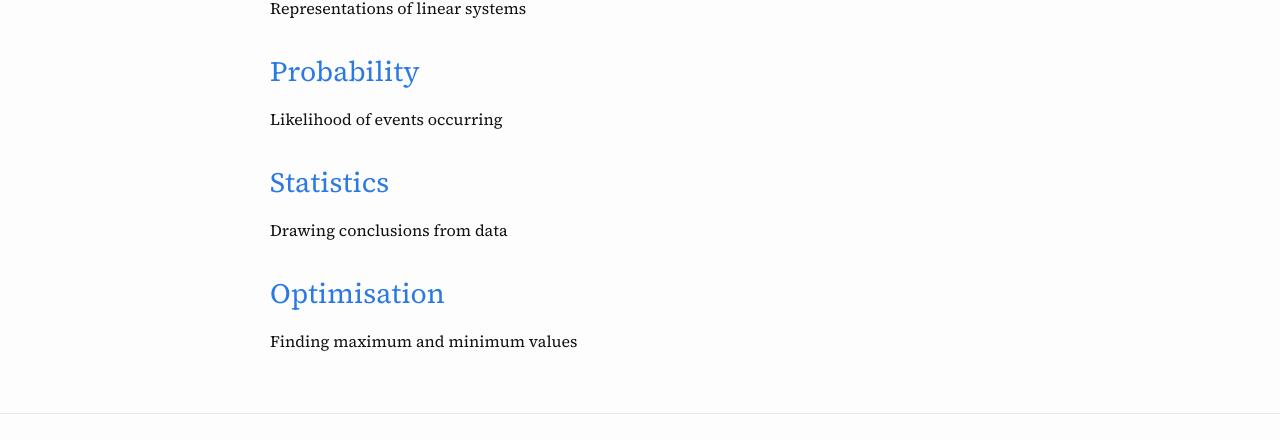
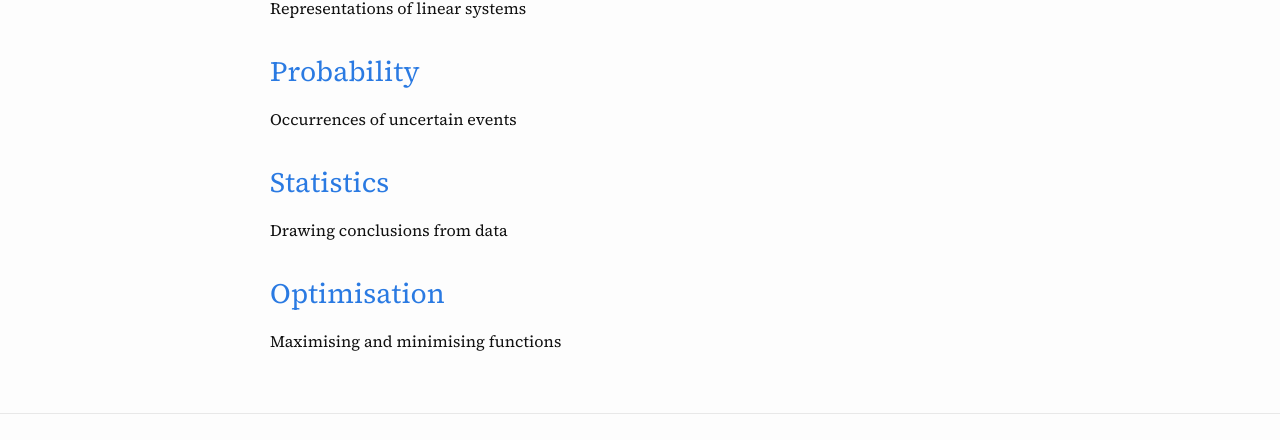
Before and after one commit to ashbellett/ashbellett.github.io, a Jekyll site: the page built from index.md, in a window 1280 px wide. Shown: the part 370-810 px from the top of the page. Built offline with Jekyll 4.4.1, drawn with Linux system fonts in a browser that asks for light colours.

Commit message:
Update topic descriptions

```diff
--- a/_config.yml
+++ b/_config.yml
@@ -48,7 +48,7 @@ collections:
   probability:
     key: 3
     title: "Probability"
-    description: "Likelihood of events occurring"
+    description: "Occurrences of uncertain events"
     output: true
     permalink: /:collection/:path
     order:
@@ -77,7 +77,7 @@ collections:
   optimisation:
     key: 5
     title: "Optimisation"
-    description: "Finding maximum and minimum values"
+    description: "Maximising and minimising functions"
     output: true
     permalink: /:collection/:path
     order:
```
Also changed, not shown: _posts/_algebra/determinants.md (+1 -1 lines), _posts/_algebra/eigenvalues-eigenvectors.md (+1 -1 lines), _posts/_analysis/real-numbers.md (+1 -1 lines), _posts/_probability/probability-spaces.md (+1 -1 lines), _posts/_statistics/point-estimation.md (+1 -1 lines).
